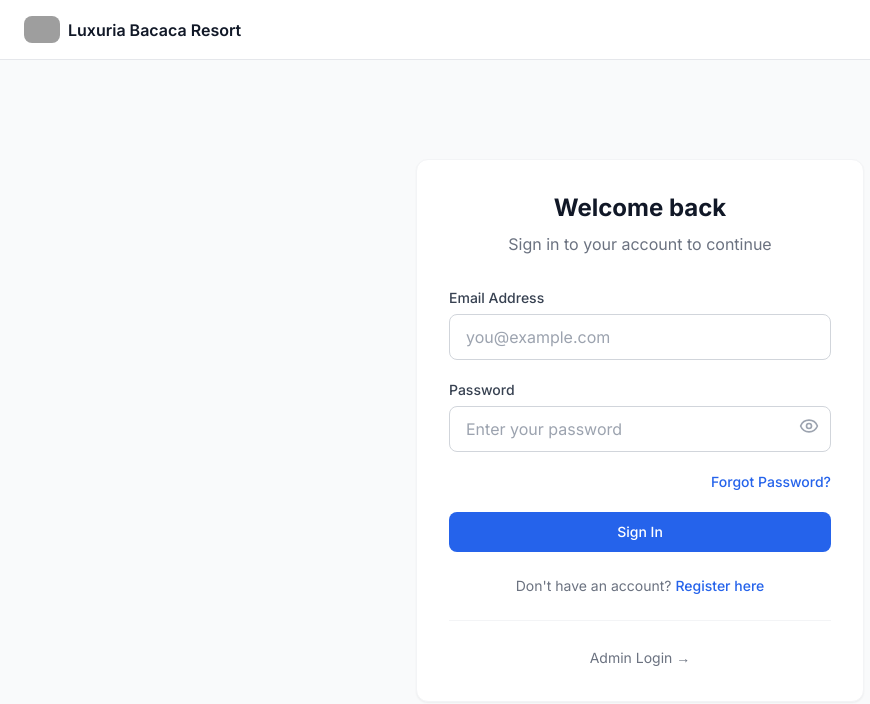
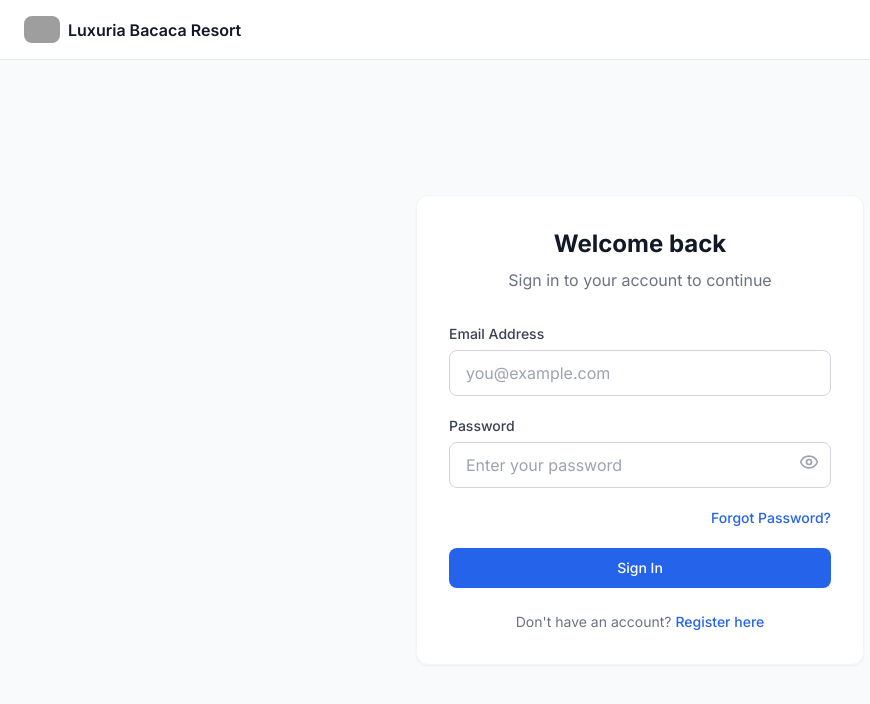
Before and after one commit to christianjaylina/pool, a Next.js app in the folder pool-reservation-frontend/: page /login in a window 1280 px wide. Shown: the top 704 px of the page, without its empty margins (0-870 px from the left). Built offline with nearby package versions, Linux system fonts and the light colour scheme; no server answers; grey boxes are pictures that could not be loaded.

Commit message:
Remove admin login link from user login page

```diff
--- a/pool-reservation-frontend/app/login/page.tsx
+++ b/pool-reservation-frontend/app/login/page.tsx
@@ -115,15 +115,6 @@ export default function LoginPage() {
               </Link>
             </p>
           </div>
-
-          <div className="mt-6 pt-6 border-t border-gray-100 text-center">
-            <Link
-              href="/admin/login"
-              className="text-sm text-gray-500 hover:text-gray-700"
-            >
-              Admin Login →
-            </Link>
-          </div>
         </Card>
       </main>
     </div>
```
